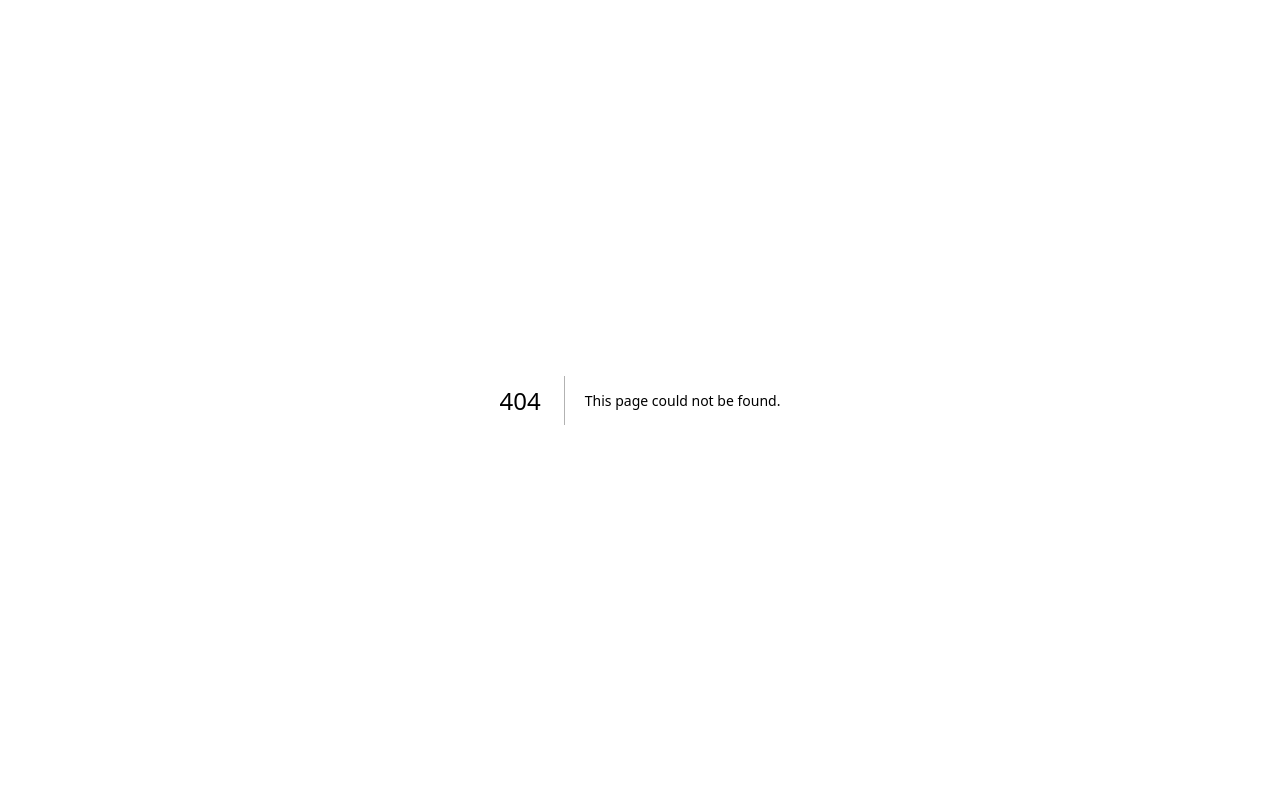
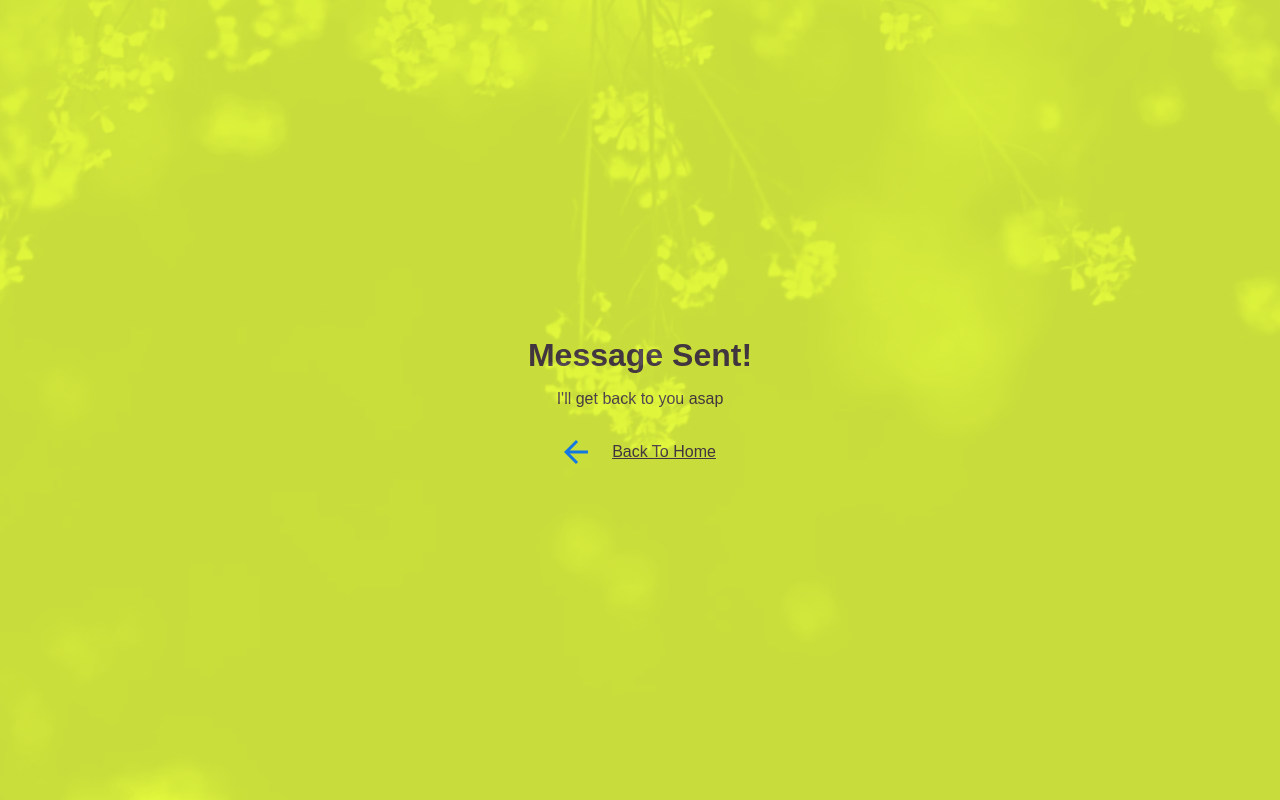
Before and after one commit to ZacRogersWorks/hearhear, a Next.js app: page /success in a window 1280 px wide. Before the commit this address had no page. Built offline with nearby package versions, Linux system fonts and the light colour scheme; a web font is replaced by a local one.

Commit message:
added meta tags, og tags, and og image

```diff
--- /dev/null
+++ b/pages/success.js
@@ -0,0 +1,99 @@
+import Head from "next/head";
+import React from "react";
+import { motion } from "framer-motion";
+
+import styles from "../styles/Success.module.scss";
+import Link from "next/link";
+
+const variants = {
+  parent: {
+    initial: {},
+    animate: {
+      transition: {
+        when: "beforeChildren",
+        staggerChildren: 0.2,
+      },
+    },
+  },
+  children: {
+    initial: {
+      opacity: 0,
+      y: 50,
+    },
+    animate: {
+      opacity: 1,
+      y: 0,
+      transition: {
+        type: "spring",
+        damping: 10,
+        stiffness: 70,
+      },
+    },
+  },
+};
+
+const success = () => {
+  return (
+    <>
+      <Head>
+        <title>Hear Hear</title>
+        <meta
+          name="description"
+          content="Lancaster, PA based recording, mixing, and production by Levi Schlosser"
+        />
+        <meta name="viewport" content="width=device-width, initial-scale=1" />
+        <link
+          rel="apple-touch-icon"
+          sizes="180x180"
+          href="/apple-touch-icon.png"
+        />
+        <link
+          rel="icon"
+          type="image/png"
+          sizes="32x32"
+          href="/favicon-32x32.png"
+        />
+        <link
+          rel="icon"
+          type="image/png"
+          sizes="16x16"
+          href="/favicon-16x16.png"
+        />
+        <link rel="manifest" href="/site.webmanifest" />
+      </Head>
+      <motion.main
+        className={styles.success}
+        variants={variants.parent}
+        initial="initial"
+        animate="animate"
+      >
+        <motion.div className={styles.background}></motion.div>
+        <motion.h1 variants={variants.children}>Message Sent!</motion.h1>
+        <motion.p variants={variants.children}>
+          I&apos;ll get back to you asap
+        </motion.p>
+        <motion.div className={styles.link} variants={variants.children}>
+          <Link href="/">
+            <svg
+              xmlns="http://www.w3.org/2000/svg"
+              width="24"
+              height="24"
+              viewBox="0 0 24 24"
+            >
+              <path
+                id="Icon_material-arrow_back"
+                data-name="Icon material-arrow_back"
+                d="M30,16.5H11.745L20.13,8.115,18,6,6,18,18,30l2.115-2.115L11.745,19.5H30Z"
+                transform="translate(-6 -6)"
+                fill="#1888ff"
+              />
+            </svg>
+            <p>Back To Home</p>
+          </Link>
+        </motion.div>
+      </motion.main>
+    </>
+  );
+};
+
+export default success;
--- /dev/null
+++ b/styles/Success.module.scss
@@ -0,0 +1,47 @@
+@use "./styles/colors" as color;
+@use "./styles/breakpoints" as breakpoint;
+
+.success {
+  height: 100vh;
+  width: 100vw;
+  display: flex;
+  flex-direction: column;
+  align-items: center;
+  justify-content: center;
+  background-color: color.$green;
+  text-align: center;
+
+  .background {
+    position: absolute;
+    top: 0;
+    left: 0;
+    height: 100vh;
+    width: 100vw;
+    background-image: url('../public/images/Hero_Background.webp');
+    background-position: center;
+    background-size: cover;
+    pointer-events: none;
+    mix-blend-mode: luminosity;
+    opacity: .15;
+    transform: scaleY(-1);
+  }
+
+  h1 {
+    margin-bottom: 1rem;
+  }
+
+  .link {
+    text-decoration: underline;
+    margin-top: 2rem;
+
+    a {
+      display: flex;
+    flex-direction: row;
+    align-items: center;
+    }
+
+    svg {
+      margin-right: 1.5rem;
+    }
+  }
+}
```
Also changed, not shown: pages/index.js (+40 -12 lines), public/og_img.jpg (added).
